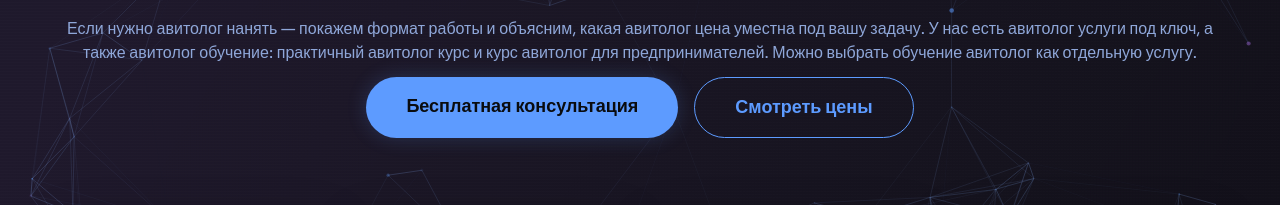
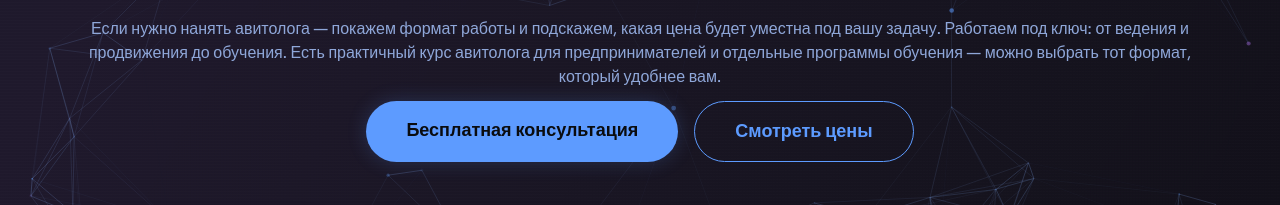
Before and after one commit to 5weeeeet/pfmarketing, a website: page avitolog.html in a window 1280 px wide. Shown: the part 394-599 px from the top of the page. Drawn offline with nearby package versions, Linux system fonts and the light colour scheme.

Commit message:
Refine avitolog copy

```diff
--- a/avitolog.html
+++ b/avitolog.html
@@ -1139,7 +1139,7 @@
                     <div class="hero-kicker">ИП Беляев И. Г. · 6 лет с Авито</div>
                     <h1>Накрутка ПФ Авито<br>и комплексное продвижение</h1>
                     <p class="subhead">Скорая помощь для вашего бизнеса на Авито. Захватите первые места в выдаче за 2 дня.</p>
-                    <p style="color: #8FA7D9; margin-top: 10px;">Если нужно авитолог нанять — покажем формат работы и объясним, какая авитолог цена уместна под вашу задачу. У нас есть авитолог услуги под ключ, а также авитолог обучение: практичный авитолог курс и курс авитолог для предпринимателей. Можно выбрать обучение авитолог как отдельную услугу.</p>
+                    <p style="color: #8FA7D9; margin-top: 10px;">Если нужно нанять авитолога — покажем формат работы и подскажем, какая цена будет уместна под вашу задачу. Работаем под ключ: от ведения и продвижения до обучения. Есть практичный курс авитолога для предпринимателей и отдельные программы обучения — можно выбрать тот формат, который удобнее вам.</p>
                     <div style="display: flex; gap: 16px; flex-wrap: wrap; justify-content: center;">
                         <a href="#consult" class="btn btn-large">Бесплатная консультация</a>
                         <a href="/prices/" class="btn btn-outline btn-large">Смотреть цены</a>
```
